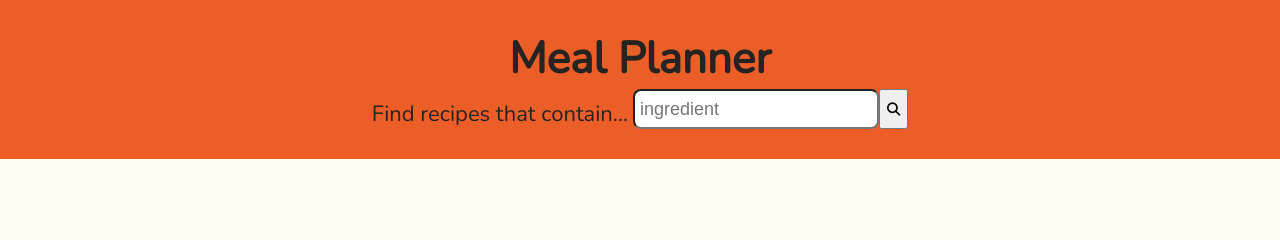
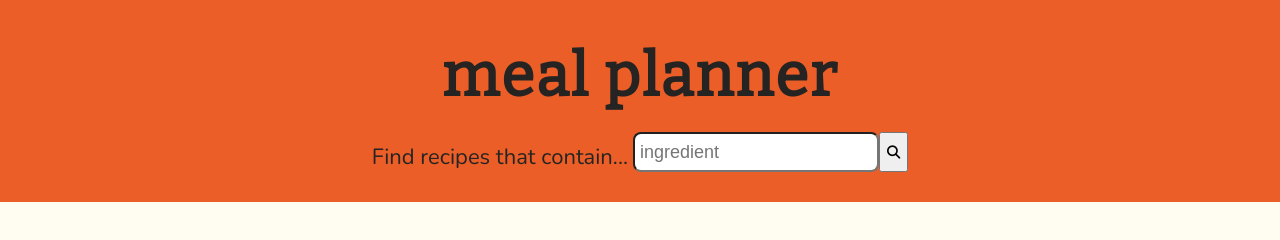
Before and after one commit to mollyexten/meal-planner, a plain HTML site: page index.html in a window 1280 px wide. Drawn offline with nearby package versions, Linux system fonts and the light colour scheme.

Commit message:
Updated font styling

```diff
--- a/app.js
+++ b/app.js
@@ -29,7 +29,10 @@ async function fetchData(ingredient) {
     if (recipes === null) {
       let noRecipes = document.createElement("p")
       noRecipes.textContent = "No recipes found"
+      let frown = document.createElement("i")
+      frown.className = "fas fa-frown"
       bottom.append(noRecipes)
+      bottom.append(frown)
       return
     }
 
@@ -190,13 +193,6 @@ function showIngredients(obj) {
   ingredientTable = document.createElement("table")
   ingredientsDiv.append(ingredientTable)
 
-  // Give the table the title "Ingredients"
-  // const header = ingredientTable.createTHead();
-  // let row = header.insertRow(0);
-  // let cell = row.insertCell(0);
-  // cell.id = "table-header"
-  // cell.textContent = "Ingredients"
-
   // Set up arrays for measurements and ingredients to push into later
   let measurements = []
   let ingredients = []
--- a/index.html
+++ b/index.html
@@ -12,12 +12,16 @@
 </head>
 <body class="main-container">
   <div class="item top">
-    <h1>Meal Planner</h1>
+    <!-- Somehow I will add a photo: <span>Photo by <a href="https://unsplash.com/@jennamfeo?utm_source=unsplash&amp;utm_medium=referral&amp;utm_content=creditCopyText">Jenna Ebert</a> on <a href="https://unsplash.com/s/photos/onions?utm_source=unsplash&amp;utm_medium=referral&amp;utm_content=creditCopyText">Unsplash</a></span> -->
+    <h1>meal planner</h1>
     <div class="search-bar">
       <form>
         <p class="prompt">Find recipes that contain...</p>
         <input type="text" id="search-value" placeholder="ingredient">
-        <button type="submit"><i class="fas fa-search"></i></button>
+        <!-- This helped me figure out how to get a submit value out of the icon: https://stackoverflow.com/questions/11686007/font-awesome-input-type-submit -->
+        <button type="submit">
+          <i class="fas fa-search"></i>
+        </button>
       </form>
     </div>
   </div>
--- a/style.css
+++ b/style.css
@@ -1,4 +1,8 @@
 @import url('https://fonts.googleapis.com/css2?family=Nunito&display=swap');
+@import url('https://fonts.googleapis.com/css2?family=Montserrat&display=swap');
+@import url('https://fonts.googleapis.com/css2?family=Montserrat&family=Roboto&display=swap');
+@import url('https://fonts.googleapis.com/css2?family=Merriweather&family=Montserrat&family=Roboto&display=swap');
+@import url('https://fonts.googleapis.com/css2?family=Bitter&family=Merriweather&family=Montserrat&family=Roboto&display=swap');
 
 * {
   box-sizing: border-box;
@@ -7,6 +11,8 @@
 
 body {
   font-family: 'Nunito', sans-serif;
+  /* font-family: 'Montserrat', sans-serif; */
+  /* font-family: 'Roboto', sans-serif; */
   color: #252422;
   background-color: #fffcf2;
   margin: 0;
@@ -24,6 +30,11 @@ body {
 
 h1 {
   margin-bottom: 0;
+  /* font-family: 'Merriweather', serif; */
+  font-family: 'Bitter', serif;
+  font-size: 48px;
+  letter-spacing: 2px;
+  padding-bottom: 20px;
 }
 
 .search-bar {
@@ -115,6 +126,10 @@ h1 {
     font-size: 22px;
   }
 
+  h1 {
+    font-size: 60px;
+  }
+
   form {
     display: flex;
   }
```
